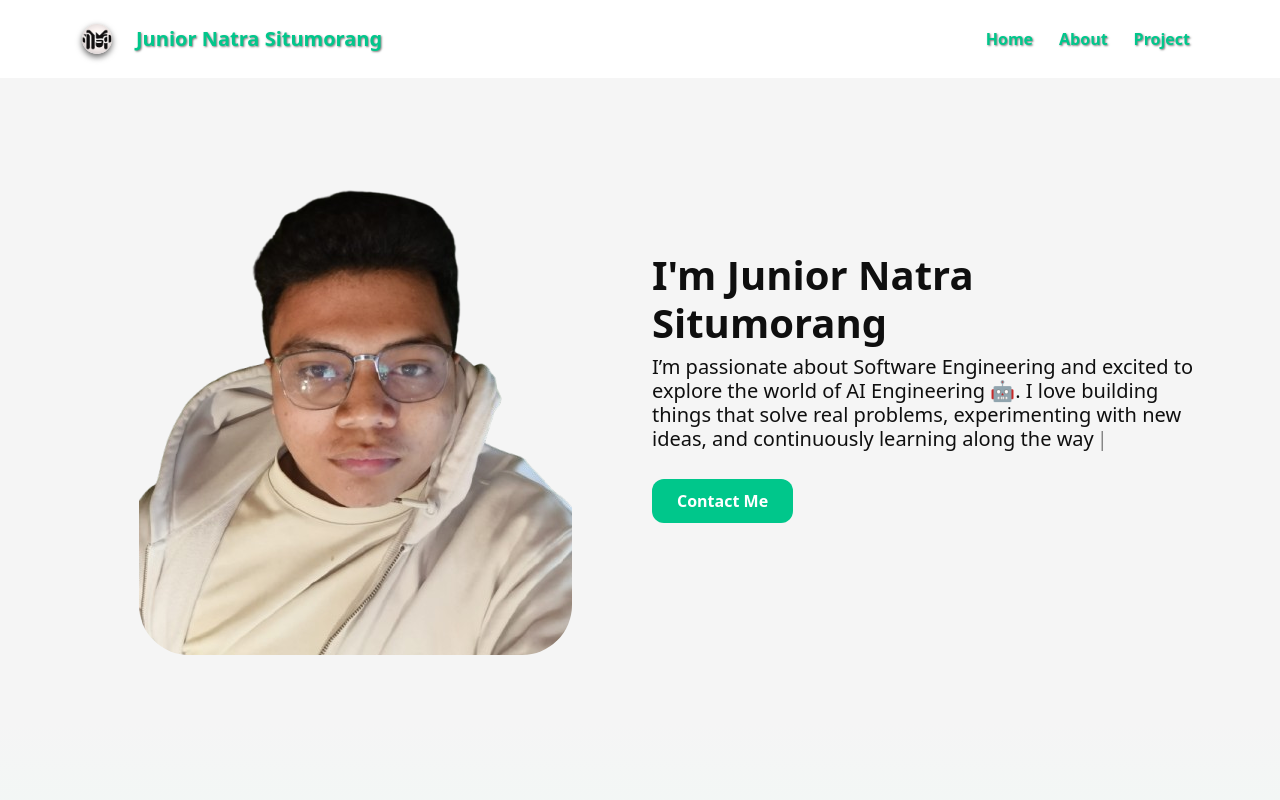
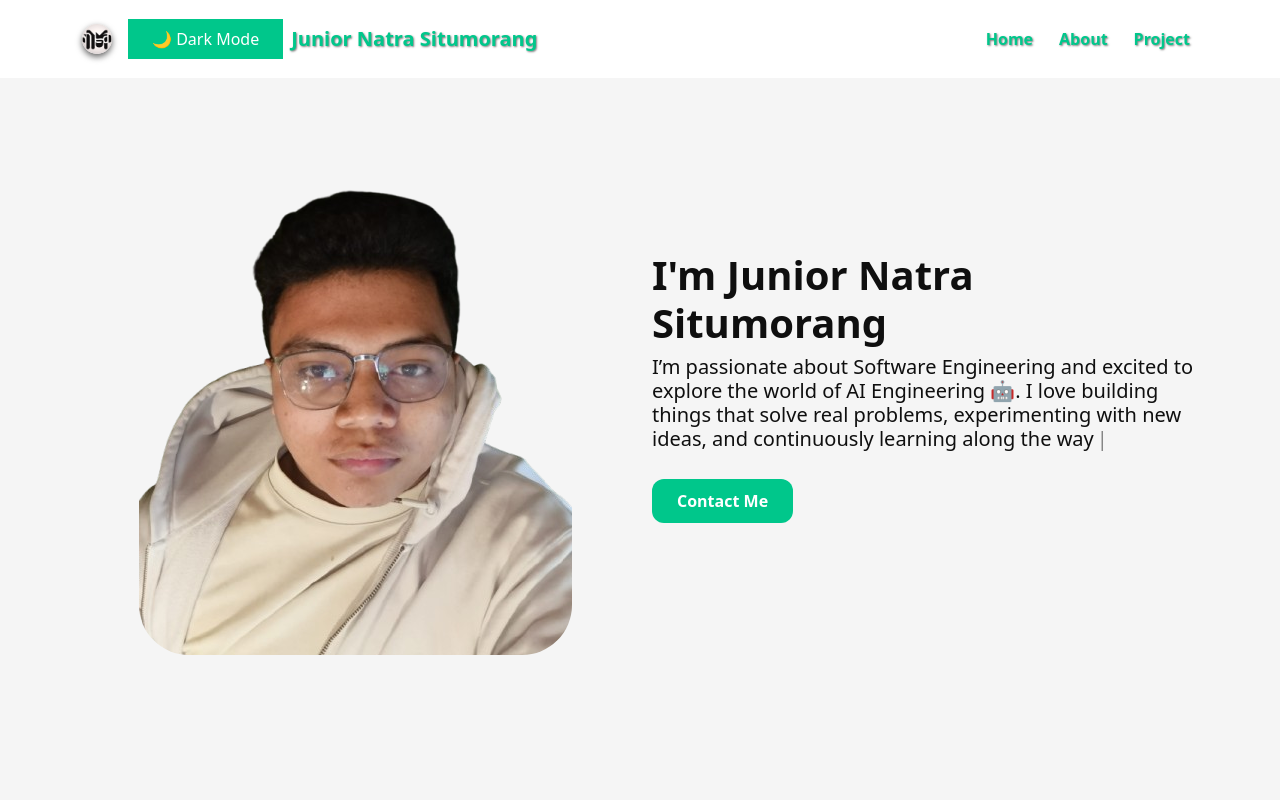
Before and after one commit to Jerannn24/my-portofolio, a Next.js app: page / in a window 1280 px wide. Shown: the top 800 px of the page. Built offline with nearby package versions, Linux system fonts and the light colour scheme.

Commit message:
update 6 files

```diff
--- a/src/app/globals.css
+++ b/src/app/globals.css
@@ -1,11 +1,6 @@
 :root {
   /* Light mode */
   --bg: #f5f5f5;
-  --bg-2: #eafdf5;
-  --bg-2-transition: linear-gradient(180deg,
-      #f5f5f5 0%,
-      #eafdf5 50%,
-      #eafdf5 100%);
   --fg: #0f0f0f;
   --navbar-bg: #ffffff;
   --navbar-fg: #00c78b;
@@ -15,24 +10,50 @@
 .dark-mode {
   /* Dark mode */
   --bg: #0f0f0f;
-  --bg-2: #121a14;
-  --bg-2-transition: linear-gradient(180deg,
-      #0f0f0f 0%,
-      #121a14 50%,
-      #121a14 100%);
   --fg: #eaeaea;
   --navbar-bg: #1a1a1a;
   --navbar-fg: #00ffa3;
   --navbar-fg-hover: #00c78b;
 }
 
-/* biar semua elemen pakai variable */
-body,
-html {
+/* Global transition */
+html,
+body {
   background: var(--bg);
   color: var(--fg);
-  transition: background 0.4s ease, color 0.4s ease;
   font-family: 'Franklin Gothic Medium', 'Arial Narrow', Arial, sans-serif;
+  transition: background-color 0.6s ease, color 0.6s ease;
+}
+
+/* Navbar */
+.navbar-effect {
+  background-color: var(--navbar-bg);
+  color: var(--navbar-fg);
+  transition: background-color 0.6s ease, color 0.6s ease;
+}
+
+/* Button toggle animasi */
+.theme-toggle-btn {
+  position: relative;
+  overflow: hidden;
+  border: none;
+  border-radius: 12px;
+  padding: 10px 20px;
+  cursor: pointer;
+  font-weight: bold;
+  background: var(--navbar-bg);
+  color: var(--navbar-fg);
+  box-shadow: 0 2px 8px rgba(0, 0, 0, 0.2);
+  transition: background-color 0.6s ease, color 0.6s ease, transform 0.6s ease;
+}
+
+.theme-toggle-btn:hover {
+  color: var(--navbar-fg-hover);
+  transform: scale(1.05);
+}
+
+.theme-toggle-btn:active {
+  transform: scale(0.95);
 }
 
 .navbar-effect {
--- a/src/components/DarkMode.jsx
+++ b/src/components/DarkMode.jsx
@@ -1,24 +1,44 @@
 "use client";
-import { useState, useEffect } from "react";
+import { useEffect, useState } from "react";
 
-export default function ThemeToggle() {
-    const [dark, setDark] = useState(false);
+const DarkMode = () => {
+    const [darkMode, setDarkMode] = useState(false);
 
+    // cek preferensi user di localStorage
     useEffect(() => {
-        if (dark) {
-            document.body.classList.add("dark-mode");
+        const savedTheme = localStorage.getItem("theme");
+        if (savedTheme === "dark") {
+            setDarkMode(true);
+            document.documentElement.classList.add("dark-mode");
+        }
+    }, []);
+
+    const toggleTheme = () => {
+        if (darkMode) {
+            document.documentElement.classList.remove("dark-mode");
+            localStorage.setItem("theme", "light");
         } else {
-            document.body.classList.remove("dark-mode");
+            document.documentElement.classList.add("dark-mode");
+            localStorage.setItem("theme", "dark");
         }
-    }, [dark]);
+        setDarkMode(!darkMode);
+    };
 
     return (
         <button
-            onClick={() => setDark(!dark)}
-            className="px-4 py-2 rounded-xl shadow-md font-semibold transition
-                 bg-[var(--navbar-bg)] text-[var(--navbar-fg)] hover:text-[var(--navbar-fg-hover)]"
+            onClick={toggleTheme}
+            className="px-4 py-2 rounded-md font-bold"
+            style={{
+                background: "var(--navbar-fg)",
+                color: "white",
+                border: "none",
+                cursor: "pointer",
+                transition: "0.3s",
+            }}
         >
-            {dark ? "☀️ Light Mode" : "🌙 Dark Mode"}
+            {darkMode ? "☀️ Light Mode" : "🌙 Dark Mode"}
         </button>
     );
-}
+};
+
+export default DarkMode;
--- a/src/components/Navbar.jsx
+++ b/src/components/Navbar.jsx
@@ -1,5 +1,6 @@
 "use client";
 import React, { useState, useEffect } from "react";
+import DarkMode from "./DarkMode";
 import Link from "next/link";
 
 const Navbar = () => {
@@ -21,6 +22,7 @@ const Navbar = () => {
                     <Link href="#home" className="navbar-brand d-flex align-items-center navbar-effect navbar-text ">
                         <img src="./LogoYt.jpg" alt="Logo" width="30" height="30" className="m-auto navbar-link" />
                     </Link>
+                    <DarkMode />
                     <div className="navbar-nav ms-auto navbar-text">
                         <Link href="#" className="navbar-text navbar-brand text-center d-flex align-items-center navbar-effect nav-link">
                             Junior Natra Situmorang
--- a/src/pages/Portfolio.jsx
+++ b/src/pages/Portfolio.jsx
@@ -1,7 +1,6 @@
 "use client";
 import React from 'react'
 import Navbar from '../components/Navbar.jsx'
-import ThemeToggle from '@/components/DarkMode.jsx';
 import { Typewriter } from 'react-simple-typewriter';
 
 const Portfolio = () => {
@@ -66,7 +65,7 @@ const Portfolio = () => {
 
                 </div>
                 <div>
-                    <ThemeToggle />
+                    {/* <ThemeToggle /> */}
                 </div>
             </div>
         </div >
```
Also changed, not shown: package.json (line endings or trailing spaces), 1 other file (tests, documents, lock files or other folders).
